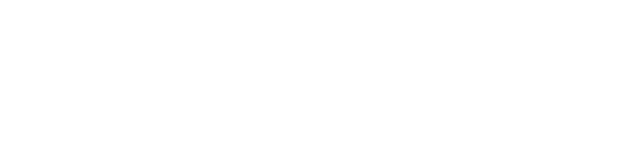
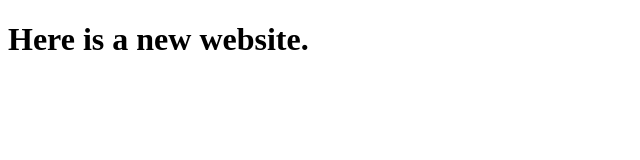
Before and after one commit to alligator11/desktop-tutorial, a plain HTML site: page index.html in a window 1280 px wide. Shown: the whole page, without its empty margins (0-640 px from the left). Drawn offline with Linux system fonts and the light colour scheme.

Commit message:
Added new content to index.html

```diff
--- a/index.html
+++ b/index.html
@@ -7,6 +7,6 @@
     <title>Document</title>
 </head>
 <body>
-
+    <h1>Here is a new website.</h1>
 </body>
 </html>
```
